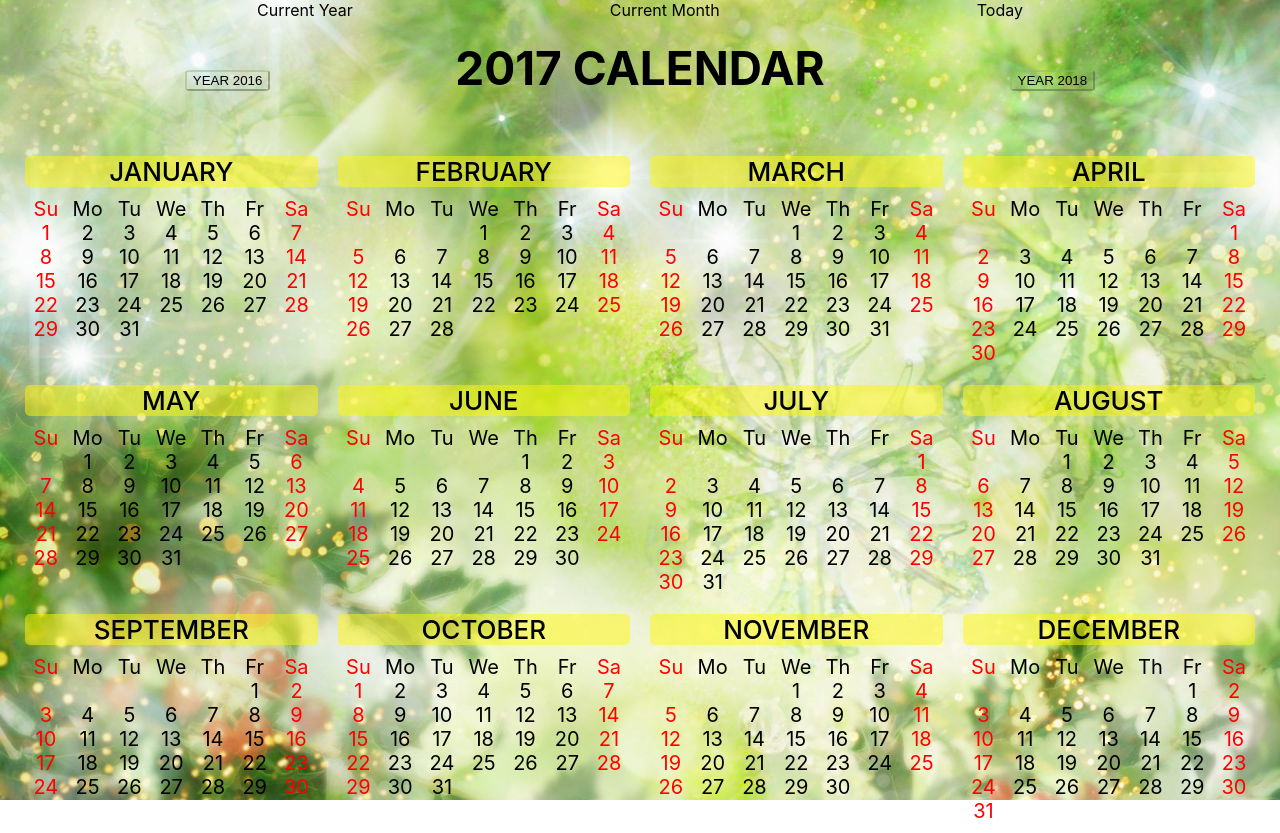
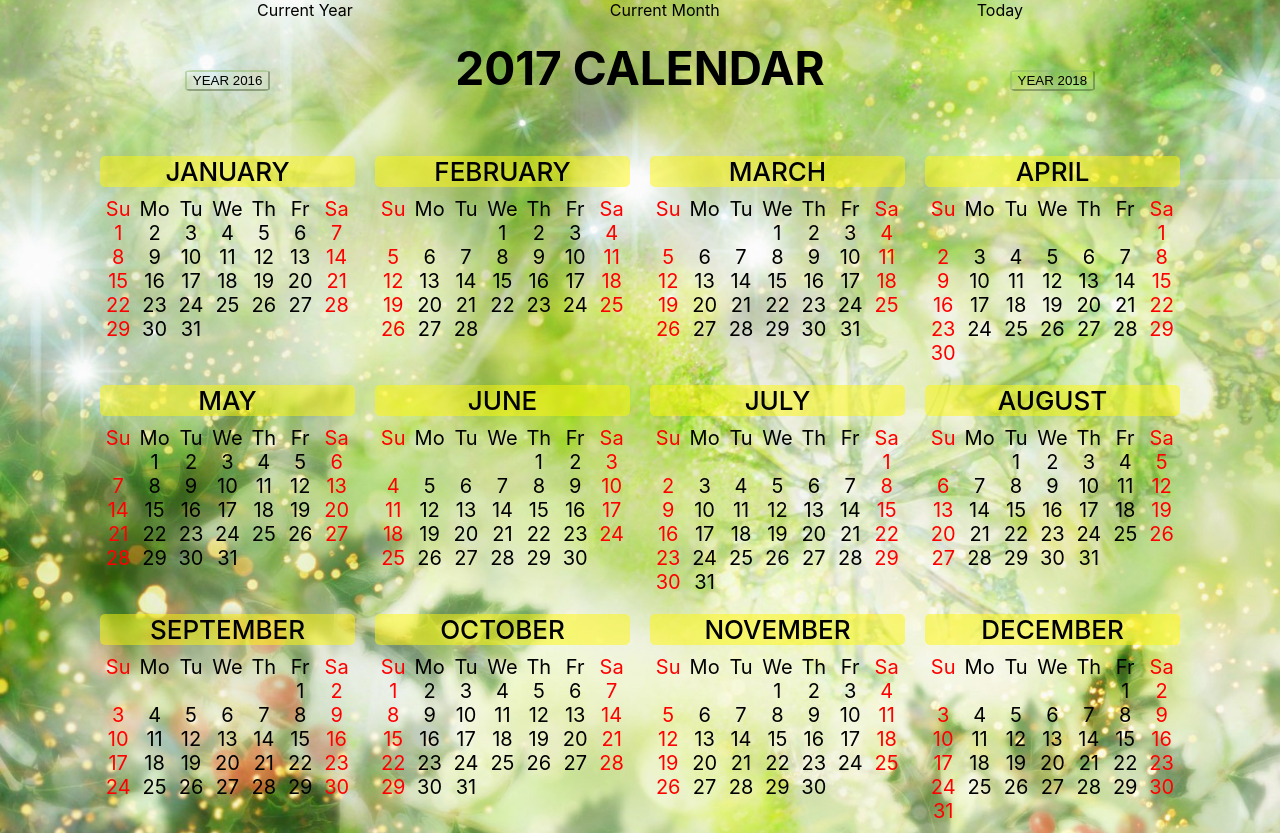
Before and after one commit to AntonPanfilov1986/React, a React (Create React App) app: page /year/2017 in a window 1280 px wide. Built offline with nearby package versions, Linux system fonts and the light colour scheme.

Commit message:
adds service, day link

```diff
--- a/src/App.css
+++ b/src/App.css
@@ -2,8 +2,8 @@
   box-sizing: border-box;
 }
 html {
-  background: url(./components/year/fon1.jpg) no-repeat;
-  background-size: 100%;
+  background: url(./components/yearpage/fon1.jpg) no-repeat;
+  background-size: cover;
 }
 a {
   text-decoration: none;
--- a/src/App.js
+++ b/src/App.js
@@ -7,15 +7,25 @@ import {
   Redirect
 } from "react-router-dom";
 import './App.css';
-import { YearPage, NavBar, Month } from './components';
+import { YearPage, NavBar, Month, DayPage } from './components';
+import { todoService } from './services/todo.service';
 
 export default class App extends Component {
+
+state = {
+  todos: todoService.load(),
+}
 
   render() {
     return (
       <Router>
         <NavBar/>
         <Switch>
+        <Route path="/" exact render={() => {
+          const today = new Date();
+          const redirectPath = `/year/${today.getFullYear()}`;
+          return (<Redirect to={redirectPath}/>);
+        }} />
         <Route path="/year/current" exact render={() => {
           const today = new Date();
           const redirectPath = `/year/${today.getFullYear()}`;
@@ -28,17 +38,21 @@ export default class App extends Component {
         }} />
           <Route path="/year/:year" exact render={({ match }) => {
             return (
-              <YearPage year={match.params.year}/>
+              <YearPage year={match.params.year} todos={this.state.todos}/>
             )
           }}/>
            <Route path="/year/:year/month/:month" exact render={({ match }) => {
+            return (
+              <DayPage startDate={new Date(Number(match.params.year), Number(match.params.month) - 1, Number(match.params.day))}/>
+            )
+          }}/>
+           <Route path="/year/:year/month/:month/day/:day" exact render={({ match }) => {
             return (
               <div className="month-page">
               <Month startDate={new Date(Number(match.params.year), Number(match.params.month) - 1)}/>
               </div>
             )
           }}/>
-
           <Route path="/today" exact render={() => {
           const today = new Date();
           const redirectPath = `/year/${today.getFullYear()}`;
--- a/src/components/day/day.component.js
+++ b/src/components/day/day.component.js
@@ -1,15 +1,18 @@
 import React, { Component } from 'react';
 import classnames from 'classnames';
 import './day.component.css';
+import { Link } from 'react-router-dom';
 
 export default class DayComponent extends Component {
   render() {
     const date = this.props.date;
     const isToday = date && (new Date().toDateString() === date.toDateString());
     return (
-      <div className={classnames({day: true, today: isToday})}>
-        {date ? date.getDate() : null}
-      </div>
+      <Link to='' className='day'>
+        <div className={classnames({ today: isToday})}>
+          {date ? date.getDate() : null}
+        </div>
+      </Link>
     )
   }
 }
--- a/src/components/dayPage/dayPage.component.js
+++ b/src/components/dayPage/dayPage.component.jsx
@@ -4,7 +4,7 @@ export default class DayPageComponent extends Component {
     render() {
         return (
             <div>
-
+              <input type="text"/>
             </div>
         )
     }
--- a/src/components/index.js
+++ b/src/components/index.js
@@ -1,5 +1,5 @@
 import Month  from './month/month.component';
-import YearPage  from './year/year.component';
+import YearPage  from './yearpage/yearpage.component';
 import NavBar from './navbar/navbar.component';
 import Day from './day/day.component';
 import DayPage from './dayPage/dayPage.component';
--- a/src/components/month/month.component.js
+++ b/src/components/month/month.component.js
@@ -28,7 +28,7 @@ export default class MonthComponent extends Component {
         </div>
         <div className="month-body">
           {dayTitles.map((day, index) => <div key={'title' + index} className="month-body-title">{day}</div>)}
-          {days.map((day, index) => <Day key={index} date={day}/>)}
+          {days.map((day, index) => <Day key={index} date={day} todos={this.props.todos}/>)}
         </div>
         </div>
       );
--- a/src/components/year/year.component.css
+++ b/src/components/yearpage/yearpage.component.css
@@ -28,7 +28,7 @@ button:focus {
     outline: none;
 }
 .year-body-wrap {
-    padding: 50px 25px 0 25px;
+    padding: 50px 100px 0 100px;
 }
 .year-body-section {
     display: flex;
--- a/src/components/year/year.component.js
+++ b/src/components/yearpage/yearpage.component.js
@@ -1,4 +1,4 @@
-import './year.component.css';
+import './yearpage.component.css';
 import React, { Component } from 'react';
 import { Month } from '..';
 import { Link } from 'react-router-dom';
@@ -13,6 +13,7 @@ export default class YearComponent extends Component {
 //   this.setState({currentYear: this.state.currentYear - 1});
 // }
 render() {
+  console.log('Year page content', this.props.todos)
   const months = Array(12).fill(null).map((x, index) => new Date(this.props.year, index, 1));
     return (
       <div className="year">
@@ -28,7 +29,7 @@ render() {
         <div className="year-body-wrap">
             <div className="year-body-section">
           {months.map(startDate => (
-            <Month key={startDate.toISOString()} startDate={startDate}/>
+            <Month key={startDate.toISOString()} startDate={startDate} todos={this.props.todos}/>
           ))}
           </div>
         </div>
--- /dev/null
+++ b/src/models/index.js
@@ -0,0 +1,4 @@
+import * as Todo from './todo.model';
+export {
+    Todo,
+}
--- /dev/null
+++ b/src/models/todo.model.js
@@ -0,0 +1,11 @@
+export default class Todo {
+    title = 'No title';
+    description = '';
+    createdAt = (new Date()).toISOString();
+    activeDate = '';
+    state = 'created';
+
+    constructor(options) {
+    Object.assign(this, options);
+  }
+}
--- /dev/null
+++ b/src/services/todo.service.js
@@ -0,0 +1,27 @@
+import Todo from "../models/todo.model";
+
+console.log('TODO SERVICE');
+const TODO_LOCAL_STORAGE_KEY = 'TODO_LOCAL_STORAGE_KEY';
+class TodoService {
+  /**@type {Todo[]} */
+  todos = [];
+  addTodo(options) {
+    this.todos.push(new Todo(options));
+  }
+  load() {
+    this._loadFromLocalStorage();
+    return this.todos;
+    }
+  _loadFromLocalStorage() {
+    const stringData = localStorage.getItem(TODO_LOCAL_STORAGE_KEY);
+    const todoData = JSON.parse(stringData) || [];
+    this.todos = todoData;
+  }
+  _saveToLocalStorage() {
+    localStorage.setItem(TODO_LOCAL_STORAGE_KEY, JSON.stringify(this.todos));
+  }
+  save() {
+    this._saveToLocalStorage();
+  }
+}
+export const todoService = new TodoService();
--- /dev/null
+++ b/src/typings/todo.d.ts
@@ -0,0 +1,3 @@
+interface Todo {
+
+}
```
Also changed, not shown: src/components/yearpage/fon1.jpg (renamed from src/components/year/fon1.jpg).
